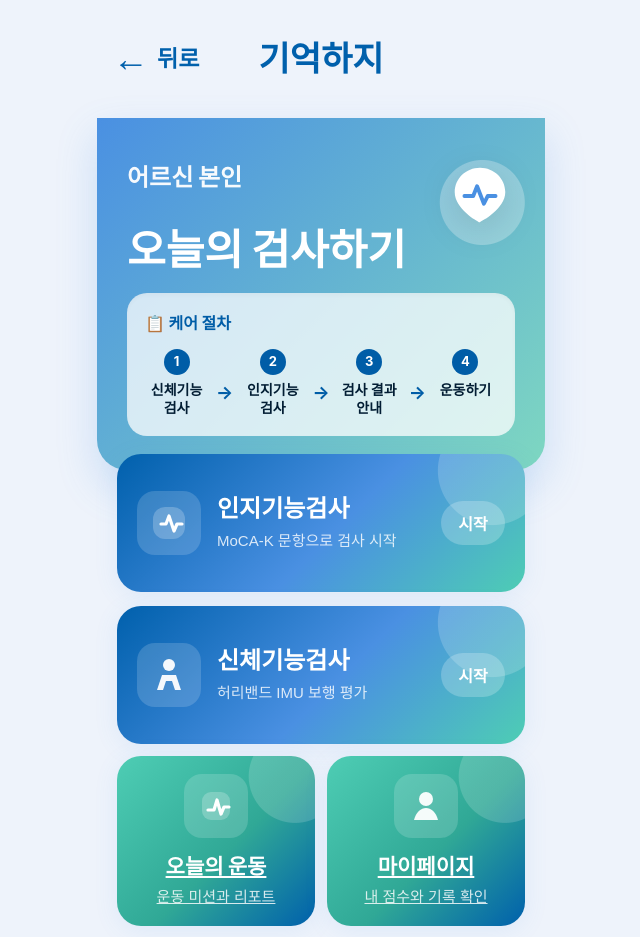
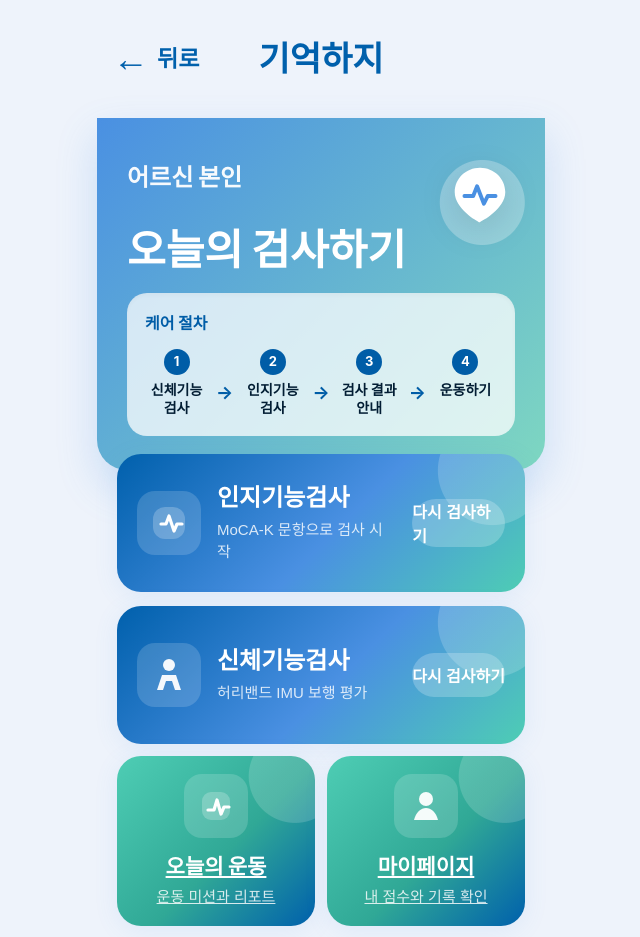
Before and after one commit to homilpat/finalinzi, a Flask app: page /?registered=1 in a window 1280 px wide. Shown: the top 937 px of the page, without its empty margins (319-959 px from the left). Run offline with Flask 3, Linux system fonts and the light colour scheme.

```diff
--- a/MOCA/templates/home.html
+++ b/MOCA/templates/home.html
@@ -83,7 +83,7 @@
       <!-- Care Flow Horizontal Flowchart -->
       <div class="care-flow-container" style="margin-top: 18px; background: rgba(255,255,255,0.75); padding: 18px 14px; border-radius: 20px; box-shadow: inset 0 2px 4px rgba(0,0,0,0.03);">
         <!-- Title inside card -->
-        <div style="font-size: 16px; font-weight: 800; color: #005da7; margin-bottom: 14px; text-align: left; padding-left: 4px;">📋 케어 절차</div>
+        <div style="font-size: 16px; font-weight: 800; color: #005da7; margin-bottom: 14px; text-align: left; padding-left: 4px;">케어 절차</div>
 
         <div class="flow-steps" style="display: flex; align-items: flex-start; justify-content: space-between; gap: 4px; width: 100%;">
 
@@ -139,7 +139,7 @@
           <strong>인지기능검사</strong>
           <small>MoCA-K 문항으로 검사 시작</small>
         </span>
-        <span class="mode-arrow">시작</span>
+        <span class="mode-arrow">다시 검사하기</span>
       </button>
 
       <div class="mode-grid">
@@ -154,7 +154,7 @@
             <strong>신체기능검사</strong>
             <small>허리밴드 IMU 보행 평가</small>
           </span>
-          <span class="mode-arrow">시작</span>
+          <span class="mode-arrow">다시 검사하기</span>
         </button>
 
         <a class="mode-card mode-card-secondary mode-card-link" href="/physical/guide">
```
Also changed, not shown: MOCA/static/js/exercise.js (+4 -4 lines).
